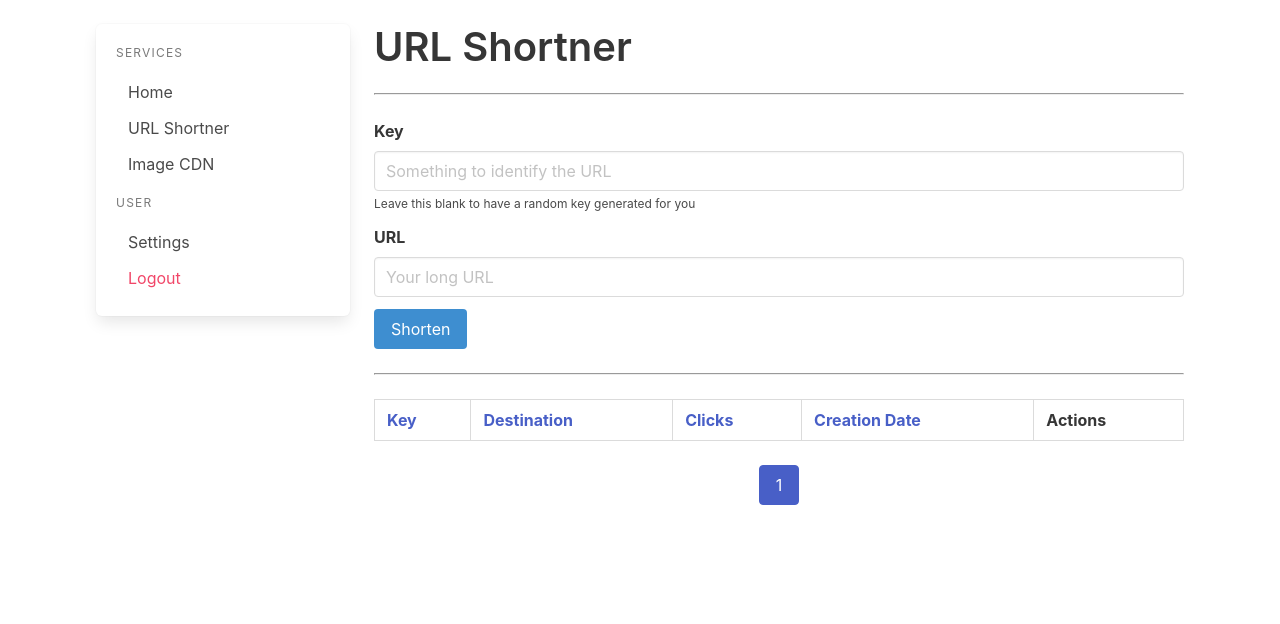
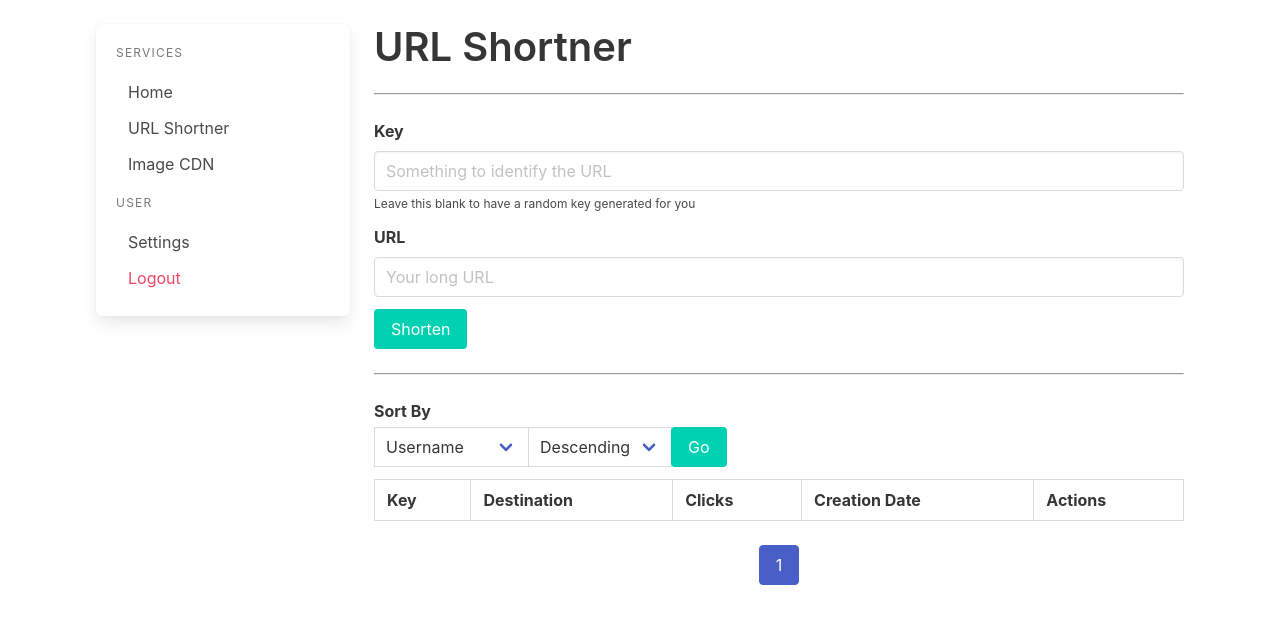
Before and after one commit to meizuflux/private-destination, a Python web app: template templates/dashboard/shortner.html in a window 1280 px wide. Shown: the top 624 px of the page. Run offline with Jinja, Linux system fonts and the light colour scheme; the template is opened without the code that fills it: most values are stand-ins (such as "Sample title", 1, 10 or a date in 2020); lists and menus that the app fills with data are empty.

Commit message:
redid a bit of stuff

```diff
--- a/static/js/shortner.ts
+++ b/static/js/shortner.ts
@@ -59,8 +59,8 @@ createForm.addEventListener("submit", async (e: SubmitEvent) => {
 for (let row of document.getElementsByClassName("shortner-table-row")) {
     const cells = row.querySelectorAll("td")
 
-    const key = cells[0].firstElementChild.innerText // enclosed inside a <a> tag
-    const destination = cells[1].firstElementChild.innerText // same as above
+    const key = (cells[0].firstElementChild as HTMLLinkElement).innerText // enclosed inside a <a> tag
+    const destination = (cells[1].firstElementChild as HTMLLinkElement).innerText // same as above
     const clicks = cells[2].innerText
     const creationDate = cells[3].innerText
 
@@ -98,7 +98,7 @@ for (let row of document.getElementsByClassName("shortner-table-row")) {
     deleteBtn.addEventListener("click", async () => {
         const modal = document.getElementById("delete-modal")
         const text = document.getElementById("delete-text")
-        text.innerHTML = `Click to confirm that you want to delete short URL with key <code>${key}</code> pointing to <code>${destination}</code> created on <code>${creationDate}</code>`
+        text.innerHTML = `Clicking this button will immediately delete short url with key <code>${key}</code> pointing to <code>${destination}</code> created on <code>${creationDate}</code>. You will no longer be able to use this and the key will be able to be taken by someone else.`
         modal.setAttribute("data-target", key)
         modal.classList.add("is-active")
     })
--- a/templates/dashboard/layout.html
+++ b/templates/dashboard/layout.html
@@ -24,7 +24,7 @@
                     </ul>
                   </aside>
             </div>
-            <div class="column is-19">
+            <div class="column is-9">
                 {% block main %}
                 {% endblock %}
             </div>
--- a/templates/dashboard/shortner.html
+++ b/templates/dashboard/shortner.html
@@ -24,19 +24,54 @@
             </div>
         </div>
         <div class="control">
-            <button class="button is-info" id="create-btn" type="submit">Shorten</button>
+            <button class="button is-primary" id="create-btn" type="submit">Shorten</button>
         </div>
     </form>
 
     <hr style="border-style: inset;border-width: 1px;">
+
+    <div class="field">
+        <div class="field-label pb-1" style="text-align: left;">
+            <label class="label">Sort By</label>
+        </div>
+        <div class="field-body">
+            <form class="field is-narrow has-addons">
+                <select name="page" class="is-hidden">
+                    <option value="{{current_page}}" selected></option>
+                </select>
+                <div class="control">
+                    <div class="select">
+                        <select name="sortby" title="Sort By">
+                            <option value="key">Username</option>
+                            <option value="destination">Destination</option>
+                            <option value="clicks">Clicks</option>
+                            <option value="creation_date">Creation date</option>
+                        </select>
+                    </div>
+                </div>
+                <div class="control">
+                    <div class="select">
+                        <select name="direction" title="Direction">
+                            <option value="desc" selected>Descending</option>
+                            <option value="asc">Ascending</option>
+                        </select>
+                    </div>
+                </div>
+                <button class="button is-primary" type="submit">
+                    Go
+                </button>
+            </form>
+        </div>
+    </div>
+
     <div class="table-container">
-        <table class="table is-striped is-hoverable is-fullwidth is-bordered" data-row-len="{{len(values)}}">
+        <table class="table is-striped is-hoverable is-fullwidth is-bordered">
             <thead>
                 <tr>
-                    <th><a href="/dashboard/shortner?page={{current_page}}&sort=key&direction={{direction if last_sort == 'key' else 'desc'}}">Key</a></th>
-                    <th><a href="/dashboard/shortner?page={{current_page}}&sort=destination&direction={{direction if last_sort == 'destination' else 'desc'}}">Destination</a></th>
-                    <th><a href="/dashboard/shortner?page={{current_page}}&sort=clicks&direction={{direction if last_sort == 'clicks' else 'desc'}}">Clicks</a></th>
-                    <th><a href="/dashboard/shortner?page={{current_page}}&sort=creation_date&direction={{direction if last_sort == 'creation_date' else 'desc'}}">Creation Date</a></th>
+                    <th>Key</th>
+                    <th>Destination</th>
+                    <th>Clicks</th>
+                    <th>Creation Date</th>
                     <th>Actions</th>
                 </tr>
             </thead>
@@ -84,9 +119,9 @@
         <div class="modal-content">
             <div class="box">
             <div>
-                <h2 class="title is-2">Danger</h2>
-                <p id="delete-text"></p>
-                <button class="button is-danger block mt-2" id="delete-btn">Delete Short URL</button>
+                <h2 class="is-size-2">Danger</h2>
+                <p id="delete-text" class="pb-2"></p>
+                <button class="button is-danger block" id="delete-btn">I understand the consequences</button>
             </div>
             <footer class="is-size-7 mt-3">Click anywhere to exit</footer>
             </div>
```
Also changed, not shown: app/controllers/api/users.py (+11 -0 lines), app/controllers/dashboard.py (+12 -6 lines), app/utils/db.py (+14 -4 lines), static/js/users.ts (+4 -4 lines), templates/dashboard/settings.html (+6 -6 lines), templates/dashboard/users.html (+47 -5 lines).
